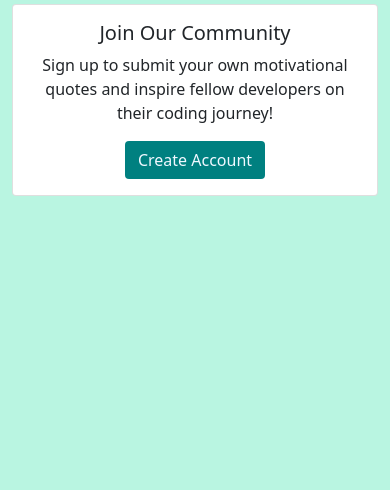
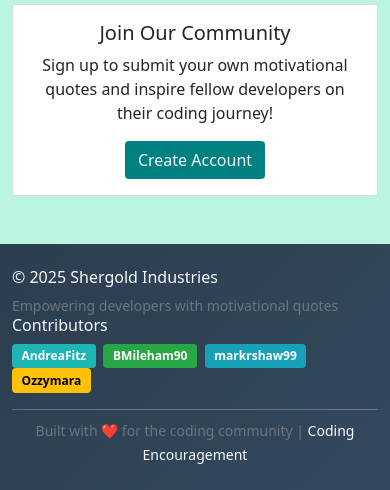
Before and after one commit to DavidShergold/coding-encouragement, a Django app: page / in a window 390 px wide. Shown: the part 519-1009 px from the top of the page. Before the commit the page ends 715 px from the top, so only its background shows below. Run offline with Django 5.2, Linux system fonts and the light colour scheme; data that the repository does not hold is empty.

Commit message:
✨ Add professional footer with copyright and contributor credits
- Add copyright notice for Shergold Industries 2025
- Credit contributors: AndreaFitz, BMileham90, markrshaw99, Ozzymara
- Implement responsive footer design with Bootstrap styling
- Add contributor badges with different colors for visual appeal
- Include sticky footer CSS for proper page layout
- Enhanced footer with gradient background and hover effects

```diff
--- a/coding_encouragement/static/css/style.css
+++ b/coding_encouragement/static/css/style.css
@@ -141,3 +141,53 @@ body {
         max-width: 150px;
     }
 }
+
+/* Footer Styling */
+body {
+    min-height: 100vh;
+    display: flex;
+    flex-direction: column;
+}
+
+main {
+    flex: 1;
+}
+
+footer {
+    margin-top: auto;
+    background: linear-gradient(135deg, #2c3e50 0%, #34495e 100%) !important;
+}
+
+footer .badge {
+    font-size: 0.75rem;
+    padding: 0.4rem 0.6rem;
+}
+
+footer .badge.bg-primary {
+    background-color: rgb(30, 181, 181) !important;
+}
+
+footer .badge.bg-success {
+    background-color: rgb(40, 167, 69) !important;
+}
+
+footer .badge.bg-info {
+    background-color: rgb(23, 162, 184) !important;
+}
+
+footer .badge.bg-warning {
+    background-color: rgb(255, 193, 7) !important;
+    color: #000 !important;
+}
+
+footer hr {
+    border-color: rgba(255, 255, 255, 0.2);
+}
+
+footer a {
+    transition: color 0.3s ease;
+}
+
+footer a:hover {
+    color: rgb(30, 181, 181) !important;
+}
--- a/coding_encouragement/templates/coding_encouragement/base.html
+++ b/coding_encouragement/templates/coding_encouragement/base.html
@@ -115,6 +115,36 @@
     </div>
     {% endif %}
 
+    <!-- Footer -->
+    <footer class="bg-dark text-light mt-5 py-4">
+        <div class="container">
+            <div class="row">
+                <div class="col-md-8">
+                    <h6 class="mb-2">© 2025 Shergold Industries</h6>
+                    <p class="mb-0 small text-muted">Empowering developers with motivational quotes</p>
+                </div>
+                <div class="col-md-4 text-md-end">
+                    <h6 class="mb-2">Contributors</h6>
+                    <p class="mb-0 small">
+                        <span class="badge bg-primary me-1">AndreaFitz</span>
+                        <span class="badge bg-success me-1">BMileham90</span>
+                        <span class="badge bg-info me-1">markrshaw99</span>
+                        <span class="badge bg-warning">Ozzymara</span>
+                    </p>
+                </div>
+            </div>
+            <hr class="mt-3 mb-2">
+            <div class="row">
+                <div class="col-12 text-center">
+                    <small class="text-muted">
+                        Built with ❤️ for the coding community |
+                        <a href="{% url 'home' %}" class="text-decoration-none text-light">Coding Encouragement</a>
+                    </small>
+                </div>
+            </div>
+        </div>
+    </footer>
+
     <script src="https://cdn.jsdelivr.net/npm/bootstrap@5.1.3/dist/js/bootstrap.bundle.min.js"></script>
 </body>
 </html>
```
